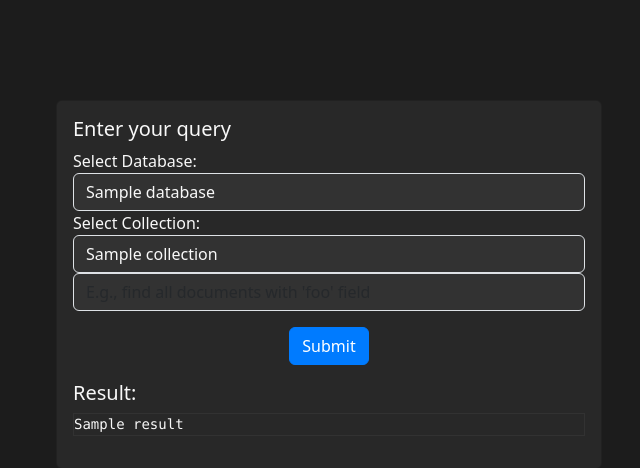
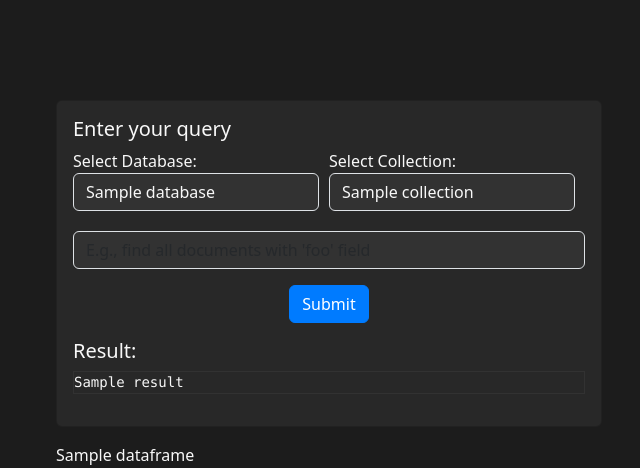
Before and after one commit to kaikune/AtlasMadness, a Django app: template NLPAtlas/templates/master.html in a window 1280 px wide. Shown: the top 468 px of the page, without its empty margins (311-951 px from the left). Run offline with Django 4.2, Linux system fonts and the light colour scheme; the template is opened without the code that fills it: most values are stand-ins (such as "Sample title", 1, 10 or a date in 2020); parts of the project's set-up code (start-up, migrations or seed data) failed here and were passed over; some libraries are stand-ins or nearby versions.

Commit message:
UI fixes

```diff
--- a/NLPAtlas/templates/master.html
+++ b/NLPAtlas/templates/master.html
@@ -53,6 +53,17 @@
     ::-webkit-scrollbar-thumb:hover {
       background-color: #a0a0a0;
    }
+
+   .picker-container {
+      display: flex;
+      margin-bottom: 20px; /* Add margin bottom to create space */
+    }
+
+    .picker-container .form-group {
+      flex: 1;
+      margin-right: 10px;
+    }
+
   </style>
 </head>
 <body>
@@ -65,6 +76,7 @@
             <!-- DB Picker -->
             <form id="dbForm" method="post" action="{% url 'main' %}">
               {% csrf_token %}
+              <div class="picker-container">
                 <div class="form-group">
                   <label for="database">Select Database:</label>
                   <select class="form-control" id="database" name="database">
@@ -80,6 +92,7 @@
                      <option value="{{ collection }}">{{ collection }}</option>
                     {% endfor %}
                   </select>
+                </div>
               </div>
               <!-- User input query -->
               <div class="mb-3">
```
Also changed, not shown: NLPAtlas/atlasapp/views.py (+7 -6 lines). Lines whose indentation alone changed are shown as unchanged.
